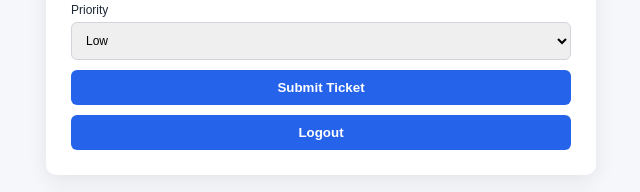
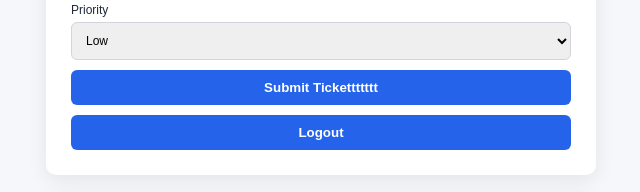
Before and after one commit to Bhargavidange26/IT_Helpdesk, a website: page client.html in a window 1280 px wide. Shown: the part 417-609 px from the top of the page, 319-959 px from the left. Drawn offline with Linux system fonts and the light colour scheme.

Commit message:
Updated code

```diff
--- a/client.html
+++ b/client.html
@@ -30,7 +30,7 @@
                     <option value="High">High</option>
             </select>
             <button class="btn primary full" onclick="createTicket()">
-                Submit Ticket
+                Submit Tickettttttt
             </button>
 
             <button class="btn primary full" onclick="logout()">Logout</button>
```
